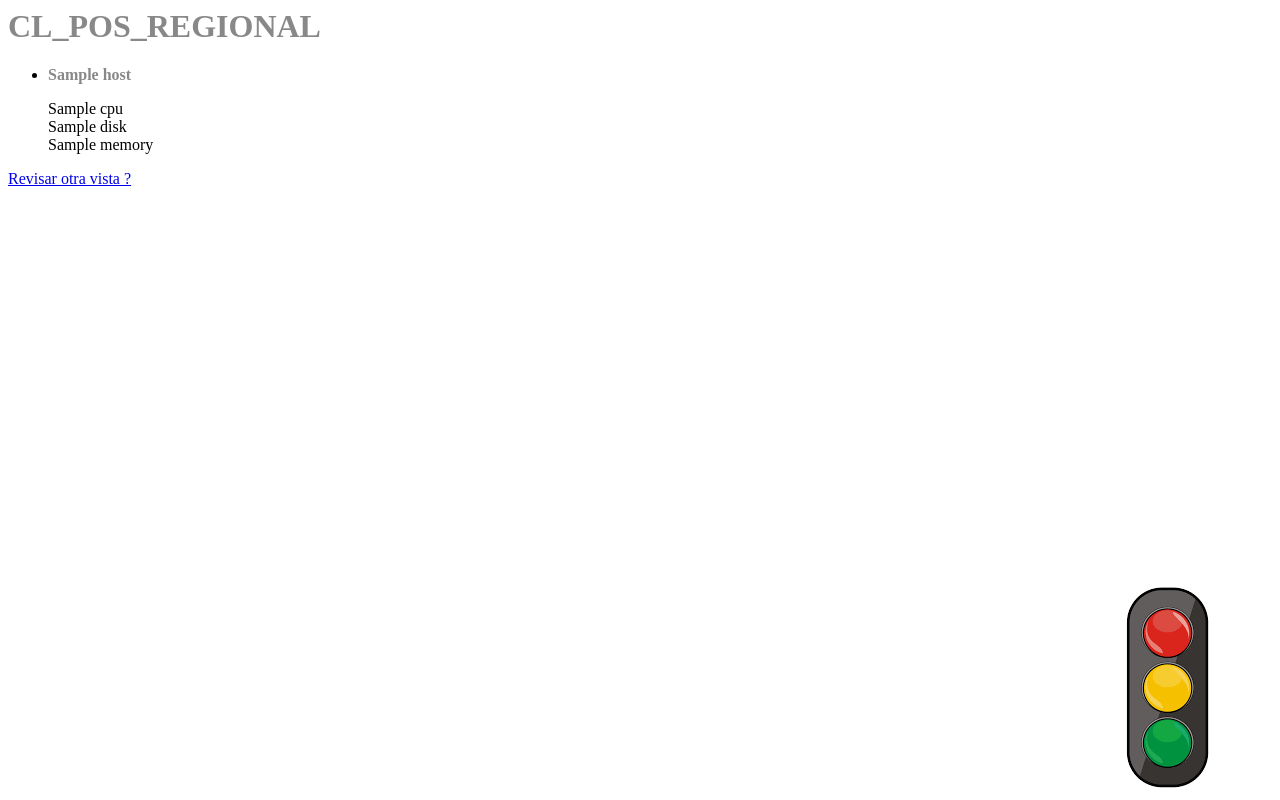
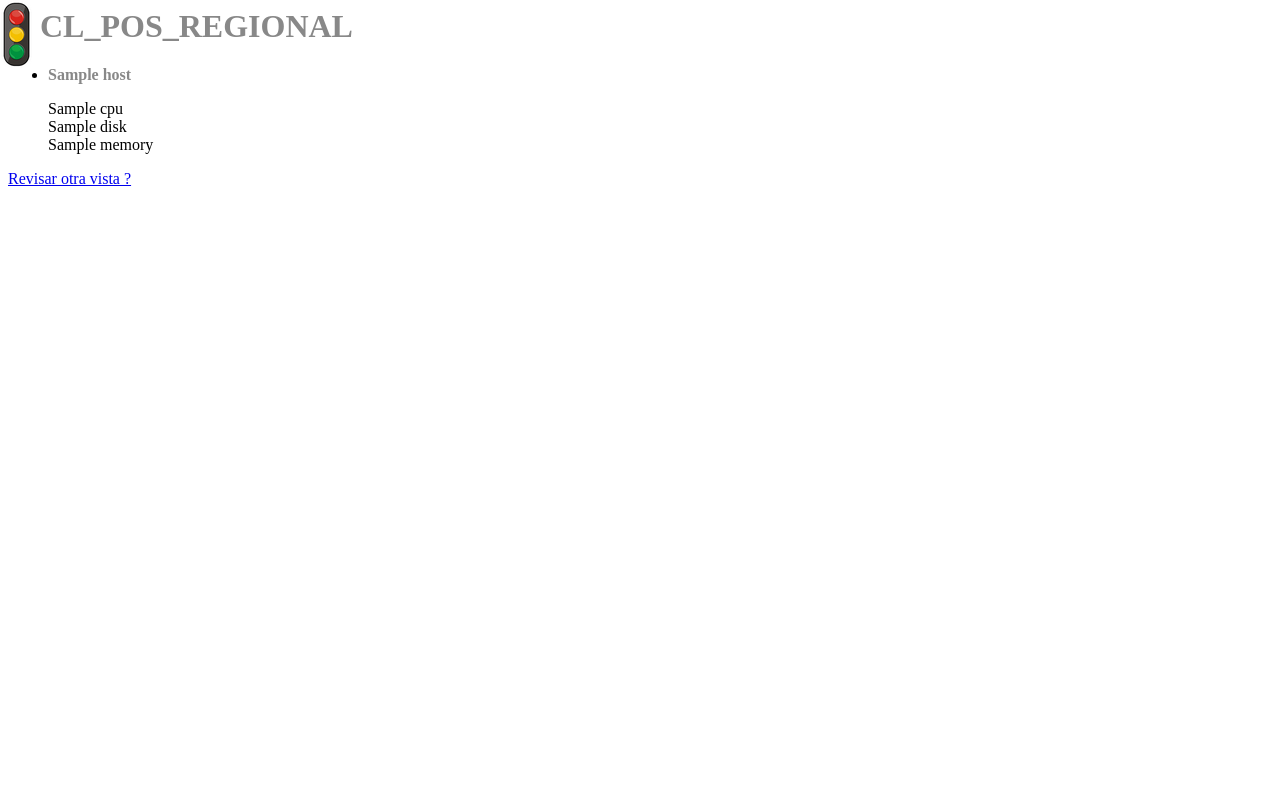
Before and after one commit to githubcj79/ewatch, a Django app: template ewatch/early/templates/early/view.html in a window 1280 px wide. Run offline with Django 3.2, Linux system fonts and the light colour scheme; data comes from the database, SQL or seed files in the repository; the template is opened without the code that fills it: values that come from a table or form of the project are taken from there, most other values are stand-ins (such as "Sample title", 1, 10 or a date in 2020); parts of the project's set-up code (start-up, migrations or seed data) failed here and were passed over.

Commit message:
Semaforo correctamente desplegado.

```diff
--- a/ewatch/early/static/early/style.css
+++ b/ewatch/early/static/early/style.css
@@ -3,5 +3,5 @@ li a {
 }
 
 body {
-    background: white url("images/semaforo.png") no-repeat right bottom;
+    background: white url("images/semaforo2.png") no-repeat left top;
 }
--- a/ewatch/early/templates/early/view.html
+++ b/ewatch/early/templates/early/view.html
@@ -3,7 +3,7 @@
 <link rel="stylesheet" type="text/css" href="{% static 'early/style.css' %}" />
 
 
-<h1 style="color: {{ group.color }}">{{ view.view_text }}</h1>
+<h1 style="color: {{ group.color }};margin-left: 1em;">{{ view.view_text }}</h1>
 
 {% block content %}
 {% load poll_extras %}
```
Also changed, not shown: ewatch/early/static/early/images/semaforo1.png (added), ewatch/early/static/early/images/semaforo2.png (added).
